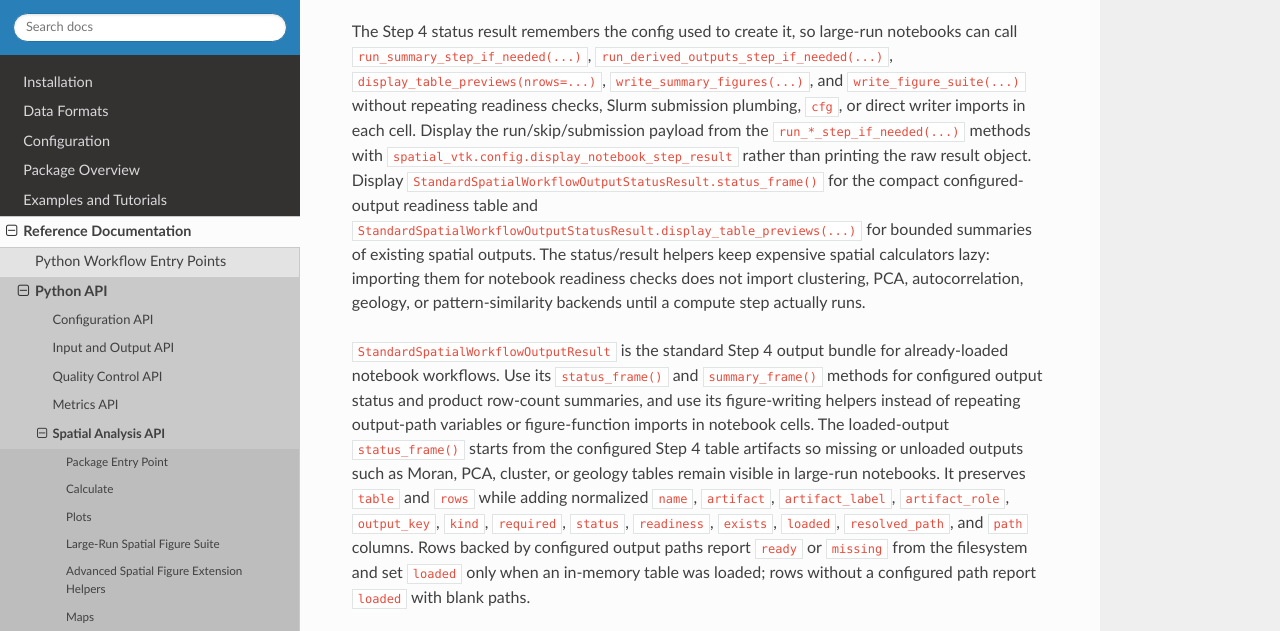
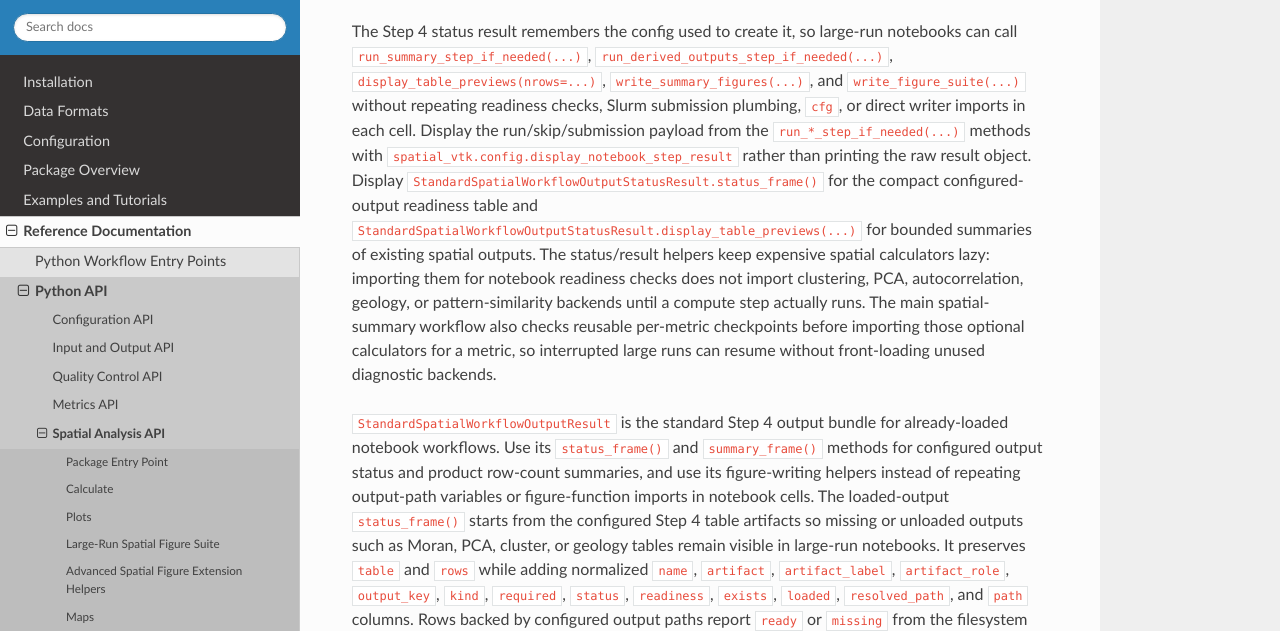
Before and after one commit to bcbirkel/spatial-vtk, a Sphinx documentation site: the page built from docs/reference/api/spatial.rst, in a window 1280 px wide and 900 px high, scrolled down 4228 px, cut to the strip 38-669 px from the top of the window. Built offline with Sphinx 7.4.7 and the Read the Docs theme 3.1.0, drawn with Linux system fonts in a browser that asks for light colours.

Commit message:
Avoid eager spatial diagnostics on resume

```diff
--- a/docs/changelog.rst
+++ b/docs/changelog.rst
@@ -12,6 +12,9 @@ Changelog
   - Kept spatial workflow status/result helpers importable for lightweight
     notebook readiness checks without importing expensive spatial-analysis
     backends first.
+  - Kept per-metric checkpoint reuse from front-loading those calculators, and
+    left each optional spatial diagnostic import inside the same non-fatal
+    failure boundary as its computation.
   - Added source-contract coverage so Step 4 status helpers keep those
     optional calculators lazy.
 
--- a/docs/reference/api/spatial.rst
+++ b/docs/reference/api/spatial.rst
@@ -216,7 +216,10 @@ bounded summaries of existing spatial outputs.
 The status/result helpers keep expensive spatial calculators lazy: importing
 them for notebook readiness checks does not import clustering, PCA,
 autocorrelation, geology, or pattern-similarity backends until a compute step
-actually runs.
+actually runs. The main spatial-summary workflow also checks reusable
+per-metric checkpoints before importing those optional calculators for a
+metric, so interrupted large runs can resume without front-loading unused
+diagnostic backends.
 
 ``StandardSpatialWorkflowOutputResult`` is the standard Step 4 output bundle
 for already-loaded notebook workflows. Use its ``status_frame()`` and
```
Also changed, not shown: 2 other files.
